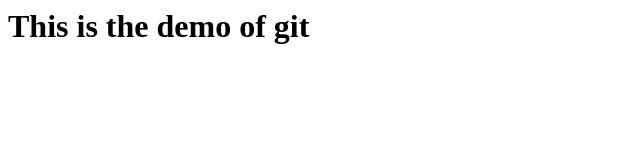
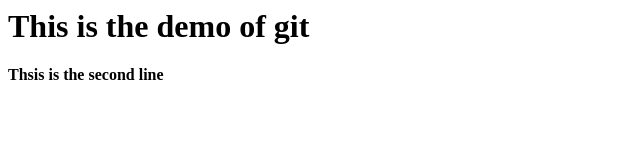
Before and after one commit to kamleshraj/gitCommands, a plain HTML site: page index.html in a window 1280 px wide. Shown: the whole page, without its empty margins (0-640 px from the left). Drawn offline with Linux system fonts and the light colour scheme.

Commit message:
Update index.html

```diff
--- a/index.html
+++ b/index.html
@@ -1 +1,2 @@
 <h1>This is the demo of git</h1>
+<h4>Thsis is the second line</h4>
```
